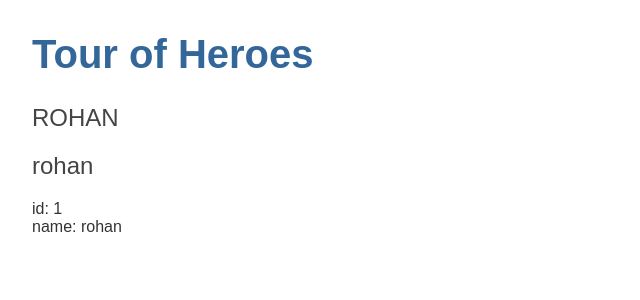
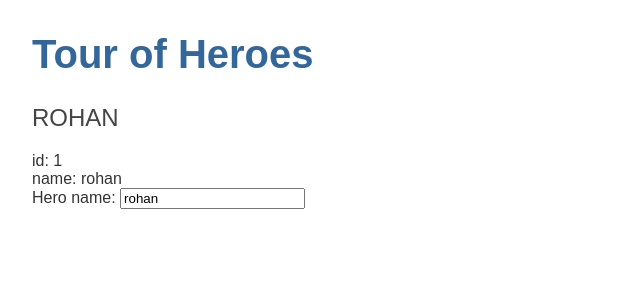
Before and after one commit to Rohan636-create/stackblitz-starters-3c4zf8, an Angular app: page / in a window 1280 px wide. Shown: the top 300 px of the page, without its empty margins (0-640 px from the left). Built offline with nearby package versions, Linux system fonts and the light colour scheme.

Commit message:
2 files modified

```diff
--- a/src/app/heroes/heroes.component.html
+++ b/src/app/heroes/heroes.component.html
@@ -1,4 +1,8 @@
 <h2>{{ hero.name | uppercase }}</h2>
-<h2>{{ hero.name }}</h2>
+
 <div><span>id: </span>{{ hero.id }}</div>
 <div><span>name: </span>{{ hero.name }}</div>
+<div>
+  <label for="name">Hero name: </label>
+  <input id="name" [(ngModel)]="hero.name" placeholder="name" />
+</div>
--- a/src/app/heroes/heroes.component.ts
+++ b/src/app/heroes/heroes.component.ts
@@ -1,12 +1,13 @@
 import { CommonModule } from '@angular/common';
 import { Component, OnInit } from '@angular/core';
+import { FormsModule } from '@angular/forms';
 import { Hero } from '../hero';
 @Component({
   standalone: true,
   selector: 'app-heroes',
   templateUrl: './heroes.component.html',
   styleUrls: ['./heroes.component.css'],
-  imports: [CommonModule],
+  imports: [CommonModule, FormsModule],
 })
 export class HeroesComponent implements OnInit {
   hero: Hero = {
```
